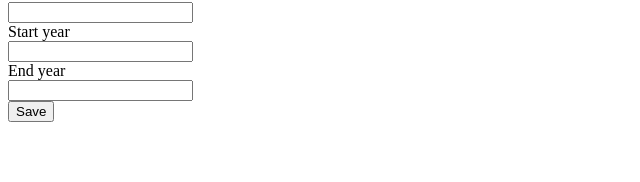
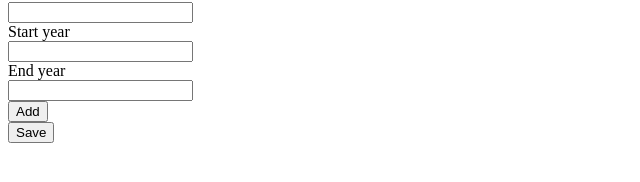
Before and after one commit to JSHC/odin-cvproject, a React (Create React App) app: page / in a window 1280 px wide. Shown: the part 272-454 px from the top of the page, without its empty margins (0-640 px from the left). Built offline with nearby package versions, Linux system fonts and the light colour scheme.

Commit message:
Create add button

```diff
--- a/src/components/EducationSection.js
+++ b/src/components/EducationSection.js
@@ -8,10 +8,15 @@ class EducationSection extends React.Component {
 
         this.state = {editEnabled: true}
         this.onEditEnabledChanged = this.onEditEnabledChanged.bind(this);
+        this.onAddButtonClicked = this.onAddButtonClicked.bind(this);
     }
 
     onEditEnabledChanged() {
         this.setState({editEnabled: !this.state.editEnabled})
+    }
+
+    onAddButtonClicked() {
+        console.log('add clicked');
     }
 
     render() {
@@ -23,6 +28,7 @@ class EducationSection extends React.Component {
                 onEditEnabledChanged={this.onEditEnabledChanged}
             >
                 <EducationComponent editEnabled={editEnabled} />
+                <button onClick={this.onAddButtonClicked} >Add</button>
             </Section>
         )
     }
```
